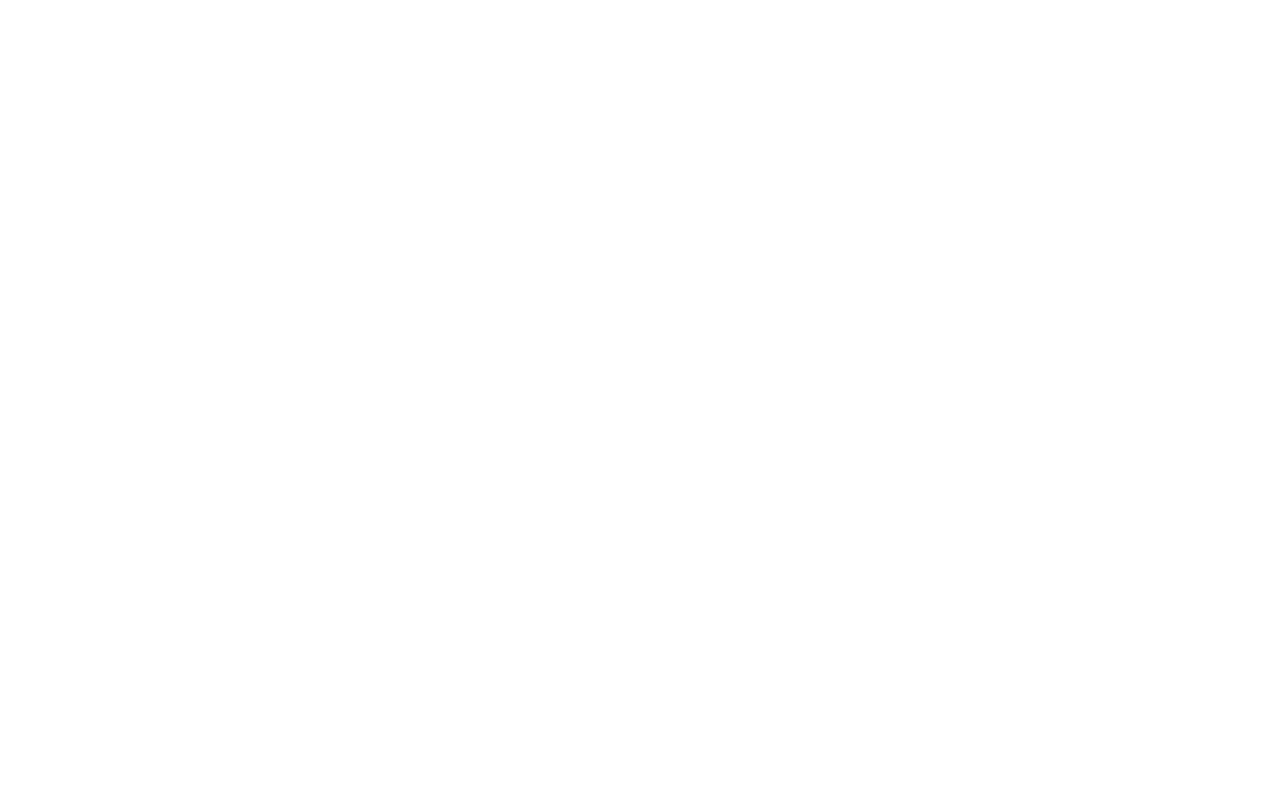
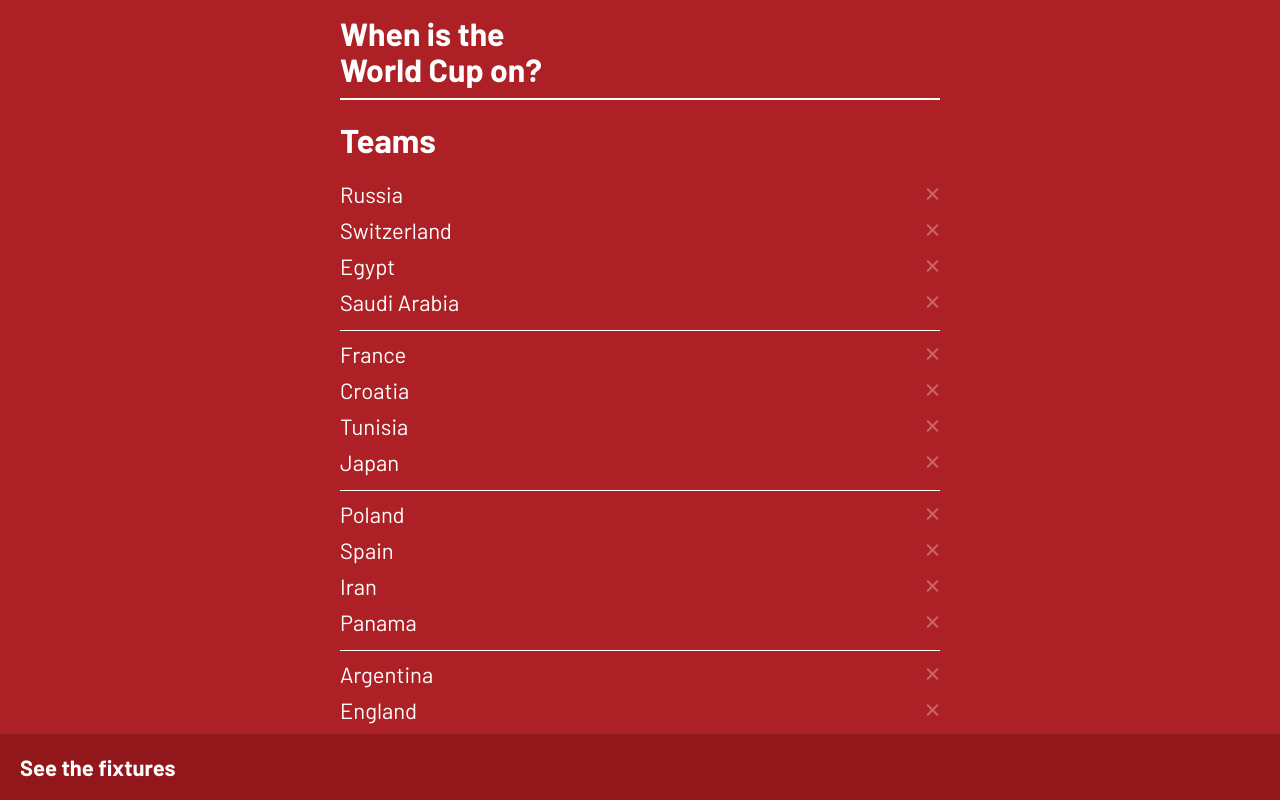
Before and after one commit to trys/whenistheworldcupon, a Vue app: page /teams in a window 1280 px wide. Shown: the top 800 px of the page. Built offline with nearby package versions, Linux system fonts and the light colour scheme.

Commit message:
A bit of styling

```diff
--- a/index.html
+++ b/index.html
@@ -3,7 +3,8 @@
   <head>
     <meta charset="utf-8">
     <meta name="viewport" content="width=device-width,initial-scale=1.0">
-    <title>whenistheworldcupon</title>
+    <link href="https://fonts.googleapis.com/css?family=Barlow:400,700" rel="stylesheet">
+    <title>When is the World Cup on?</title>
   </head>
   <body>
     <div id="app"></div>
--- a/src/App.vue
+++ b/src/App.vue
@@ -1,5 +1,8 @@
 <template>
   <div id="app">
+    <header class="top wrap">
+      <h1><router-link to="/">When is the World Cup on?</router-link></h1>
+    </header>
     <router-view/>
   </div>
 </template>
@@ -9,15 +12,82 @@
   name: 'app',
   created () {
     this.$store.dispatch('fetchGames')
+
+    const currentIds = JSON.parse(localStorage.getItem('witwco_userTeams'))
+    if (currentIds && Array.isArray(currentIds)) {
+      this.$store.commit('setUserTeamIds', currentIds)
+    }
   }
 }
 </script>
 
 <style>
-#app {
-  font-family: 'Avenir', Helvetica, Arial, sans-serif;
+body {
+  font-family: 'Barlow', Helvetica, Arial, sans-serif;
   -webkit-font-smoothing: antialiased;
   -moz-osx-font-smoothing: grayscale;
-  color: #555;
+  background: #AD2126;
+  margin: 0;
+  padding: 15px 20px;
+  color: #FFF;
+  font-size: 22px;
+}
+
+#app {
+  margin: 0 auto;
+  max-width: 600px;
+  padding-bottom: 66px;
+}
+
+a {
+  color: inherit;
+  text-decoration: none;
+}
+
+html {
+  padding: 0;
+  margin: 0;
+  box-sizing: border-box;
+}
+
+*,
+*:before,
+*:after {
+  box-sizing: inherit;
+}
+
+.top {
+  border-bottom: 2px solid #FFF;
+  margin: 0 0 20px;
+}
+
+h1 {
+  font-size: 32px;
+  margin: 0 0 11px;
+  width: 7.5em;
+  line-height: 1.125em;
+}
+
+h2 {
+  margin: 0 0 16px;
+}
+
+h3 {
+  font-size: 22px;
+  margin: 0 0 10px;
+}
+
+p {
+  margin: 0 0 16px;
+}
+
+ul {
+  padding: 0;
+  margin: 0;
+}
+
+li {
+  list-style: none;
+  margin: 0;
 }
 </style>
--- a/src/components/Games.vue
+++ b/src/components/Games.vue
@@ -2,23 +2,33 @@
   <div>
     <h2>{{ isPersonal ? 'Your ' : '' }} Games</h2>
     <ul>
-      <li v-for="day in days" v-if="day.games.length" :key="day.date">
-        {{ day.date }}
+      <li v-for="day in days" v-if="day.games.length" :key="day.day" class="day">
+        <h3>{{ day.day }}</h3>
         <ul>
-          <li v-for="game in day.games" :key="game.id">
-            {{ game.datetime }} {{ game.teamOne.name }} vs. {{ game.teamTwo.name }}
+          <li v-for="game in day.games" :key="game.id" class="game">
+            <template v-if="game.teamOne">
+              <span>{{ game.teamOne.name }} v. {{ game.teamTwo.name }}</span> <span>{{ formatTime(game.date) }} </span>
+            </template>
+            <template v-else>
+              {{ game.name }}
+            </template>
           </li>
         </ul>
       </li>
     </ul>
+    <wc-footer>
+      <router-link to="/teams">Change teams</router-link>
+    </wc-footer>
   </div>
 </template>
 
 <script>
+  import WcFooter from './Wc-Footer'
   export default {
     props: {
       isPersonal: Boolean
     },
+
     computed: {
       userTeams () {
         return this.$store.state.userTeamIds
@@ -26,8 +36,7 @@
       days () {
         return this.$store.state.days.map(day => {
           return {
-            day,
-            date: day.date,
+            day: day.day,
             games: day.games.filter(game => {
               return !(this.isPersonal &&
               this.userTeams.length &&
@@ -37,6 +46,35 @@
           }
         })
       }
+    },
+
+    methods: {
+      formatTime (date) {
+        date = new Date(date)
+        return date.getHours() + ':' + ('0' + date.getMinutes()).slice(-2)
+      }
+    },
+
+    components: {
+      WcFooter
     }
   }
 </script>
+
+<style>
+  .game {
+    display: flex;
+    justify-content: space-between;
+    width: 100%;
+    font-size: 16px;
+  }
+
+  .day {
+    padding: 20px 0;
+    border-bottom: 1px solid #FFF;
+  }
+
+  .day:first-child {
+    padding-top: 0;
+  }
+</style>
--- a/src/components/Home.vue
+++ b/src/components/Home.vue
@@ -1,7 +1,6 @@
 <template>
   <div class="hello">
     <button @click="isPersonal = !isPersonal">Filter</button>
-    <Teams />
     <Games :isPersonal="isPersonal" />
   </div>
 </template>
@@ -14,13 +13,6 @@
   data () {
     return {
       isPersonal: false
-    }
-  },
-
-  created () {
-    const currentIds = JSON.parse(localStorage.getItem('witwco_userTeams'))
-    if (currentIds && Array.isArray(currentIds)) {
-      this.$store.commit('setUserTeamIds', currentIds)
     }
   },
 
--- a/src/components/Teams.vue
+++ b/src/components/Teams.vue
@@ -1,26 +1,32 @@
 <template>
   <div>
     <h2>Teams</h2>
-    <ul>
-      <li v-for="team in teams" :key="team.id">
-        <label>{{ team.name }}
-          <input
+    <ul class="teams">
+      <li class="team" v-for="team in teams" :key="team.id">
+        <input
           type="checkbox"
+          :id="team.id"
           :checked="$store.state.userTeamIds.indexOf(team.id) !== -1"
           @change="$store.commit('toggleUserTeamId', team.id)"
-        ></label>
+        >
+        <label :for="team.id">{{ team.name }}</label>
       </li>
     </ul>
+    <wc-footer>
+      <router-link to="/">See the fixtures</router-link>
+    </wc-footer>
   </div>
 </template>
 
 <script>
+  import WcFooter from './Wc-Footer'
   export default {
     data () {
       return {
         localUserIds: []
       }
     },
+
     computed: {
       teams () {
         return this.$store.state.teams
@@ -28,6 +34,59 @@
       userTeams () {
         return this.$store.getters.userTeams
       }
+    },
+
+    components: {
+      WcFooter
     }
   }
 </script>
+
+<style>
+  .team:nth-child(4n) {
+    border-bottom: 1px solid #FFF;
+    padding-bottom: 10px;
+    margin-bottom: 5px;
+  }
+
+  .team input {
+    position: absolute !important;
+    clip: rect(1px, 1px, 1px, 1px);
+  }
+
+  .team label {
+    -webkit-tap-highlight-color: transparent;
+    display: block;
+    position: relative;
+    cursor: pointer;
+    padding: 5px 0;
+    margin: 0;
+  }
+
+  .team label:before,
+  .team label:after {
+    content: '';
+    position: absolute;
+    background-color: #C56368;
+    transform: rotate(-45deg);
+    transition: 300ms transform, 300ms background-color;
+    width: 15px;
+    height: 2px;
+    right: 0;
+    top: 17px;
+  }
+
+  .team label:after {
+    transform: rotate(45deg);
+  }
+
+  .team input:checked + label:after {
+    transform: translateX(-7px) translateY(3px) rotate(45deg) scaleX(0.4);
+  }
+
+  .team input:checked + label:before,
+  .team input:checked + label:after {
+    background-color: #FFFFFF;
+  }
+
+</style>
--- /dev/null
+++ b/src/components/Wc-Footer.vue
@@ -0,0 +1,17 @@
+<template>
+  <footer class="footer">
+    <slot />
+  </footer>
+</template>
+
+<style>
+  .footer {
+    position: fixed;
+    bottom: 0;
+    left: 0;
+    width: 100%;
+    background: #92171B;
+    font-weight: 700;
+    padding: 20px;
+  }
+</style>
--- a/src/router/index.js
+++ b/src/router/index.js
@@ -1,6 +1,7 @@
 import Vue from 'vue'
 import Router from 'vue-router'
 import Home from '@/components/Home'
+import Teams from '@/components/Teams'
 
 Vue.use(Router)
 
@@ -11,6 +12,11 @@
       path: '/',
       name: 'Home',
       component: Home
+    },
+    {
+      path: '/teams',
+      name: 'Teams',
+      component: Teams
     }
   ]
 })
--- a/src/store/index.js
+++ b/src/store/index.js
@@ -64,7 +64,7 @@
     },
     setUserTeamIds (state, teams) {
       teams.forEach(t => {
-        const teamId = Number(t)
+        const teamId = t.substring(0, 2)
         if (state.teams.find(t => t.id === teamId) !== -1) {
           state.userTeamIds.push(teamId)
         }
```
